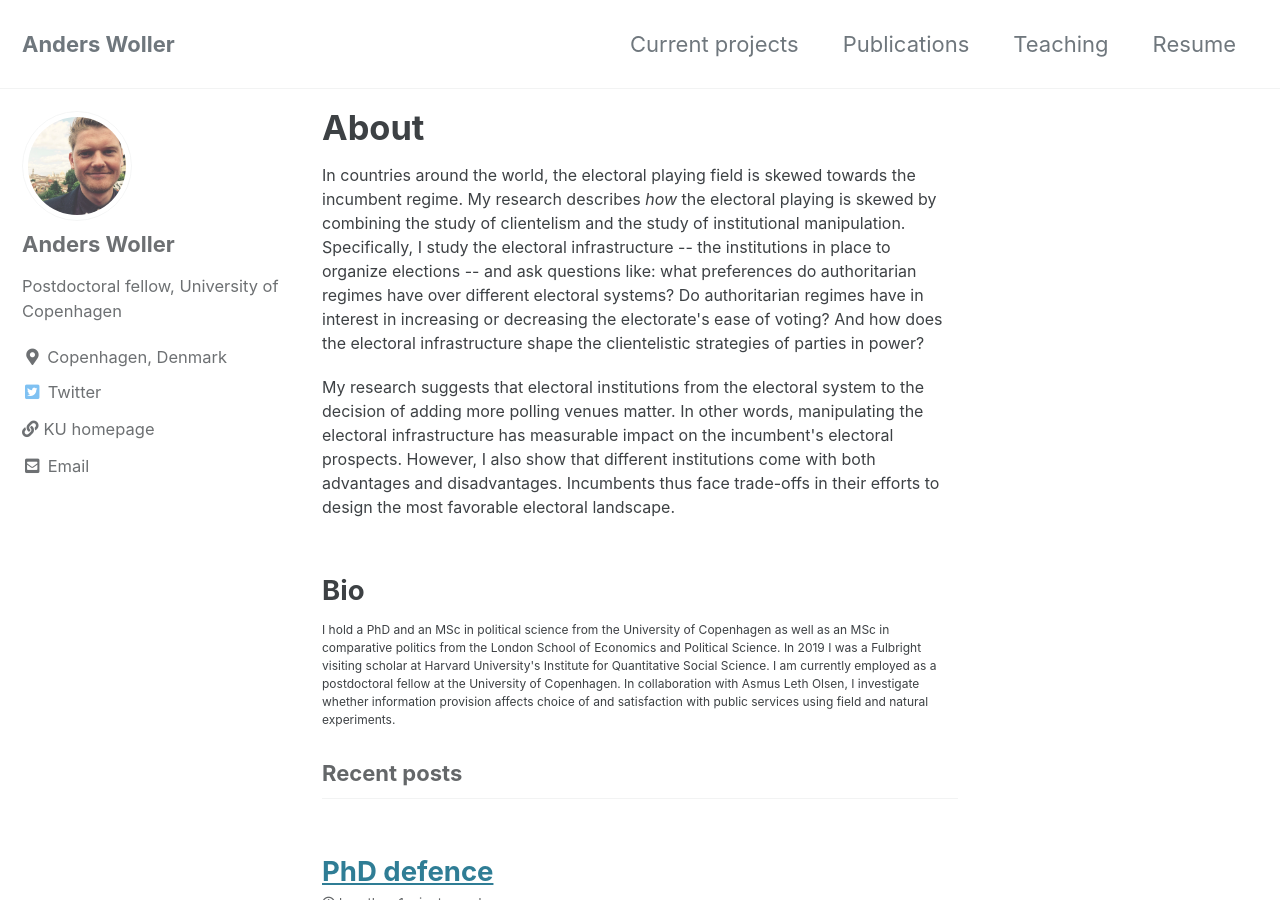
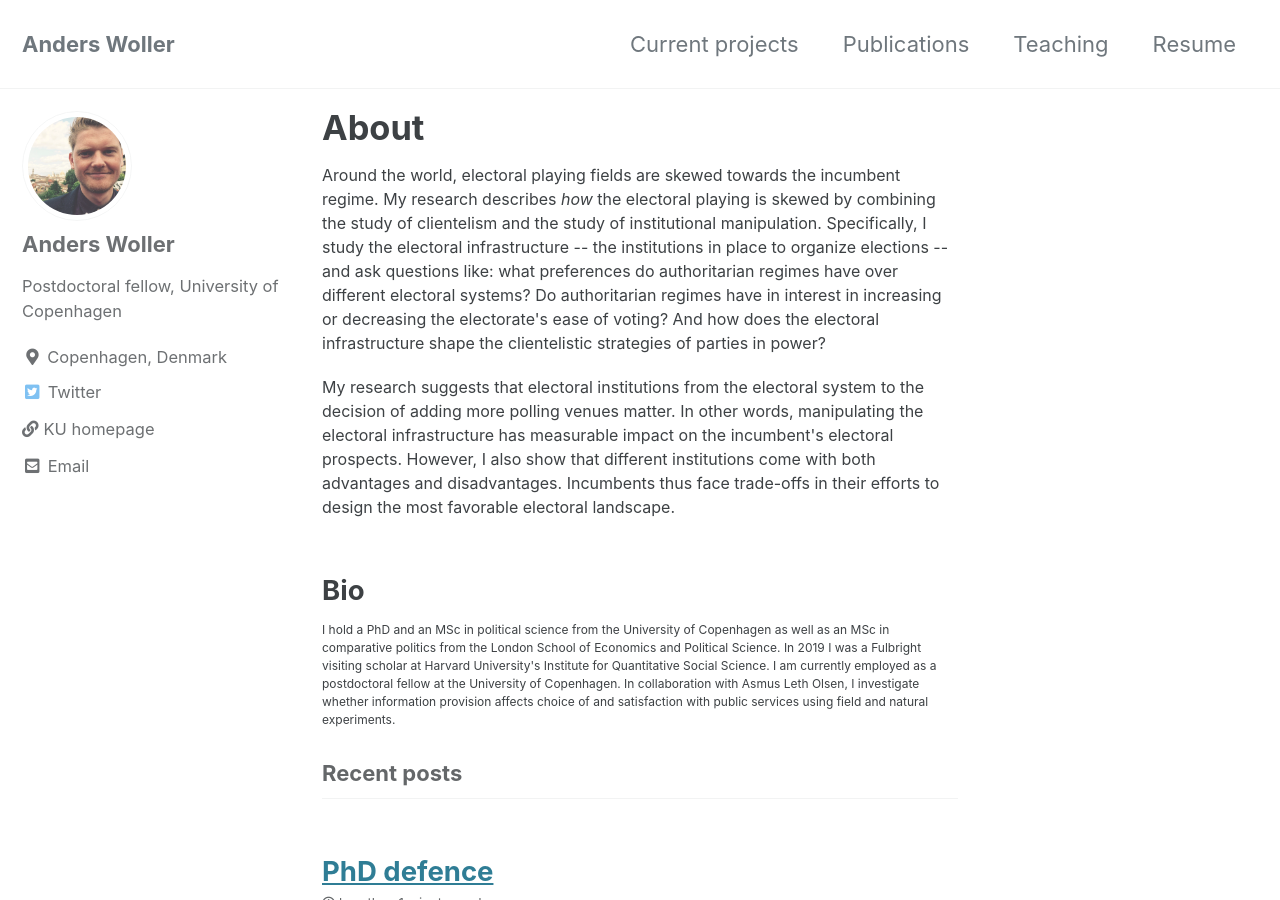
Before and after one commit to AndersWoller/AndersWoller.github.io, a Jekyll site: the page built from index.html, in a window 1280 px wide and 900 px high. Built offline with Jekyll 4.4.1, drawn with Linux system fonts in a browser that asks for light colours; cached includes are drawn as plain includes; the list of posts is cut into pages by our own code.

Commit message:
Update index.html

```diff
--- a/index.html
+++ b/index.html
@@ -4,7 +4,7 @@ author_profile: true
 title: "About"
 ---
 
-<p style="font-size:16px"> In countries around the world, the electoral playing field is skewed towards the incumbent regime.
+<p style="font-size:16px"> Around the world, electoral playing fields are skewed towards the incumbent regime.
   My research describes <i>how</i> the electoral playing is skewed by combining the study of clientelism and the study of institutional manipulation.
   Specifically, I study the electoral infrastructure -- the institutions in place to organize elections -- and ask questions like: what preferences do authoritarian regimes
   have over different electoral systems? Do authoritarian regimes have in interest in increasing or decreasing the electorate's ease of voting?
```
